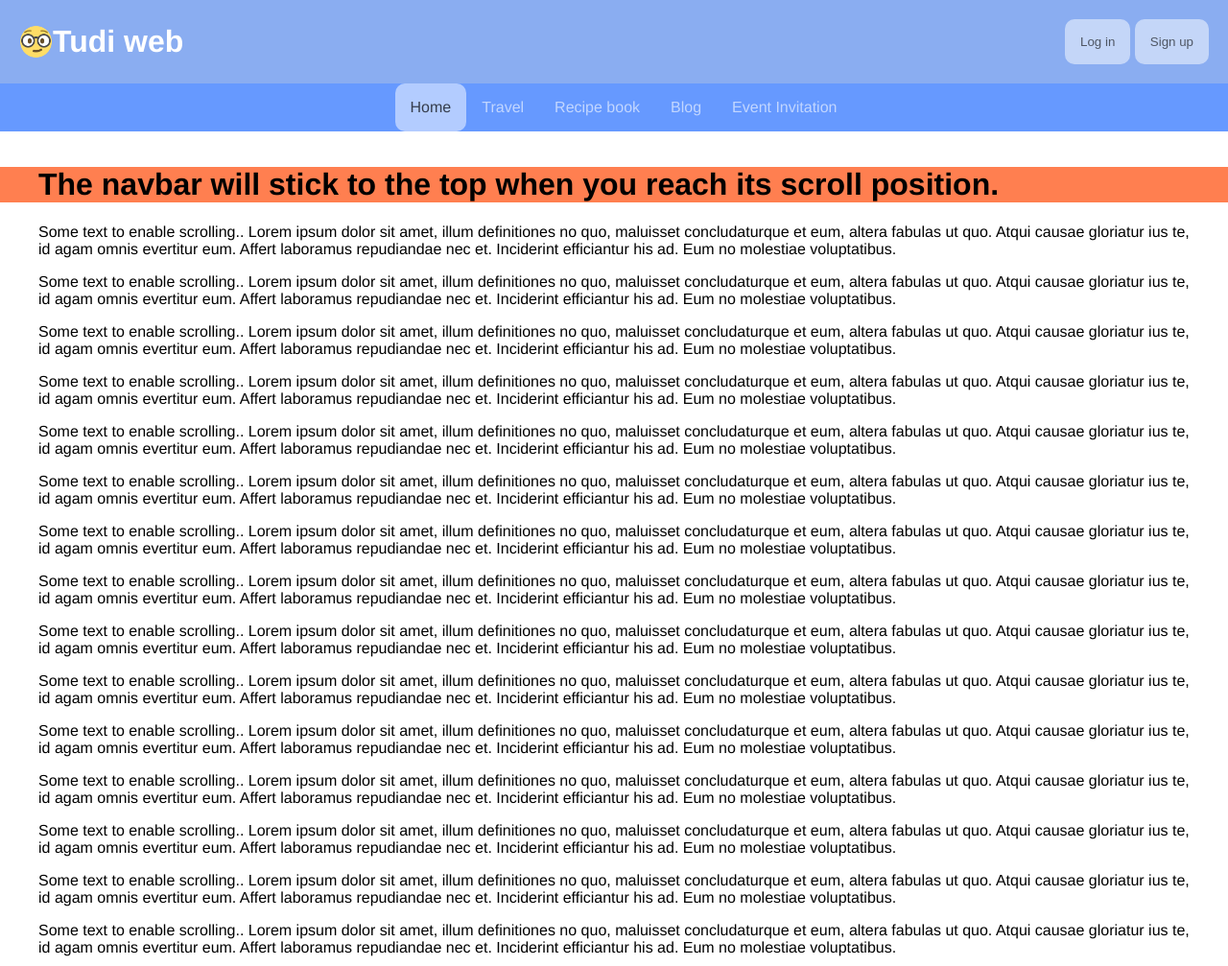
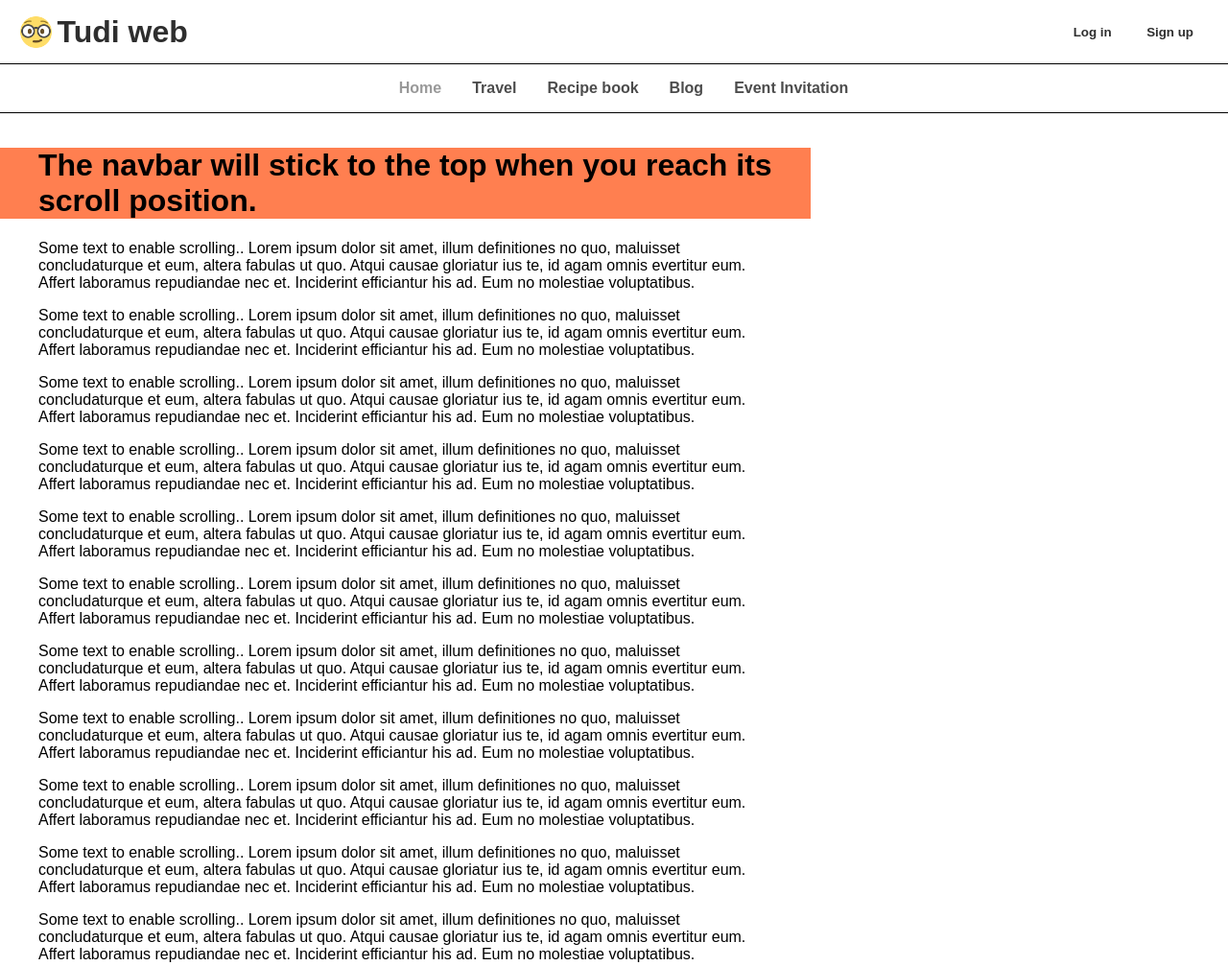
Before and after one commit to tupudipi/tupudipi.github.io, a plain HTML site: page index.html in a window 1280 px wide. Shown: the top 1007 px of the page at 96% size. Drawn offline with Linux system fonts and the light colour scheme.

Commit message:
Add files via upload

```diff
--- a/index.html
+++ b/index.html
@@ -7,16 +7,18 @@
     <link rel="icon" href="icon.png">
  </head>
     <body>
-          <div id="top">
-            <img src="icon.png" alt="icon">
-            <h1>Tudi web</h1>
+        <div id="top">
+            <div id="logo">
+                <img src="icon.png" alt="icon">
+                <h1>Tudi web</h1>
+            </div>
             <div id="buttons">
                 <button>Log in</button>
                 <button>Sign up</button>
             </div>
         </div>
+
         <header>
-
             <nav>
                 <ul>
                     <li> <a href="index.html" class="active">Home</a> </li>
@@ -29,6 +31,7 @@
         </header>
 
         <main id="home">
+            <div id="main-width">
             <h1>The navbar will stick to the top when you reach its scroll position.</h1>
 
             <p>Some text to enable scrolling.. Lorem ipsum dolor sit amet, illum definitiones no quo, maluisset concludaturque et eum, altera fabulas ut quo. Atqui causae gloriatur ius te, id agam omnis evertitur eum. Affert laboramus repudiandae nec et. Inciderint efficiantur his ad. Eum no molestiae voluptatibus.</p>
@@ -70,6 +73,8 @@
             <p>Some text to enable scrolling.. Lorem ipsum dolor sit amet, illum definitiones no quo, maluisset concludaturque et eum, altera fabulas ut quo. Atqui causae gloriatur ius te, id agam omnis evertitur eum. Affert laboramus repudiandae nec et. Inciderint efficiantur his ad. Eum no molestiae voluptatibus.</p>
 
             <p>Some text to enable scrolling.. Lorem ipsum dolor sit amet, illum definitiones no quo, maluisset concludaturque et eum, altera fabulas ut quo. Atqui causae gloriatur ius te, id agam omnis evertitur eum. Affert laboramus repudiandae nec et. Inciderint efficiantur his ad. Eum no molestiae voluptatibus.</p>
+            </div>
+
         </main>
         <footer>footer footer footer footer </footer>
     </body>
--- a/style.css
+++ b/style.css
@@ -1,17 +1,19 @@
 body{
-    font-family: Helvetica;
+    font-family: Arial;
+    -webkit-font-smoothing: antialiased;
     margin:0;
     padding:0;
-    background-color: rgb(193,203,222);
 }
 
 /* HEADER STYLE HEADER STYLE HEADER STYLE HEADER STYLE HEADER STYLE HEADER STYLE HEADER STYLE HEADER STYLE HEADER STYLE HEADER STYLE HEADER STYLE HEADER STYLE HEADER STYLE HEADER STYLE HEADER STYLE HEADER STYLE */
 #top{
     padding: 20px;
+    padding-top: 10px;
+    padding-bottom: 10px;
     display: flex;
-    background-color: rgb(102,153,255, 0.6);
     align-items: center;
     justify-content: flex-start;
+    margin-bottom: 0px;
 }
 
 #top img{
@@ -21,18 +23,24 @@ body{
 }
 
 #top h1{
+    color: rgb(0,0,0, 0.82);
     display: inline-flex;
     margin:0px;
     padding: 0px;
     padding-right:20px;
-    color: white;
     text-align: center;
+    vertical-align: middle;
+}
+
+#top #logo{
     margin-right: auto;
+    position: sticky;
 }
 
 #buttons button{
+    font-weight: bold;
     cursor: pointer;
-    color: rgb(0,0,0, 0.6);
+    color: rgb(0,0,0, 0.82);
     border:0px;
     padding: 16px;
     text-decoration: none;
@@ -49,14 +57,14 @@ header {
     padding: 0px;
     padding-left: 20px;
     z-index: 2;
-    background-color:rgb(102,153,255) /* websafe cornflowerblue */;
     position: sticky;
     top: 0;
+    background-color: rgb(255,255,255, 0.95);
     position: -webkit-sticky;
-
     display: flex;
     align-items: center;
     justify-items: flex-start;
+    outline: 1px solid black;
 }
 
 nav {
@@ -64,7 +72,6 @@ nav {
     padding: 0px;
     margin-right: auto;
     margin-left: auto;
-
 }
 
 nav ul{
@@ -77,9 +84,10 @@ nav ul{
 }
 
 nav a {
+    font-weight: 700;
     margin: 0px;
     padding: 16px;
-    color: rgb(255,255,255, 0.6);
+    color: rgb(0,0,0, 0.7);
     display: inline-flex;
     text-decoration: none;
     border-radius: 10px;
@@ -91,8 +99,7 @@ nav a {
 
 nav a.active {
     pointer-events: none;
-    background-color:rgb(255,255,255,0.5);
-    color: rgb(0,0,0, 0.7);
+    color: rgb(0,0,0, 0.4);
 }
 
 nav li a:hover, #buttons button:hover{
@@ -120,6 +127,10 @@ main {
     position: relative;
     background-color: white;
     border-bottom: solid 1px rgb(102,153,255);
+}
+
+#main-width{
+    width: 66%;
 }
 
 footer {
```
Also changed, not shown: blog.html (+4 -2 lines), halloween-party.html (+4 -2 lines), recipe-book.html (+4 -2 lines), travel.html (+4 -2 lines).
